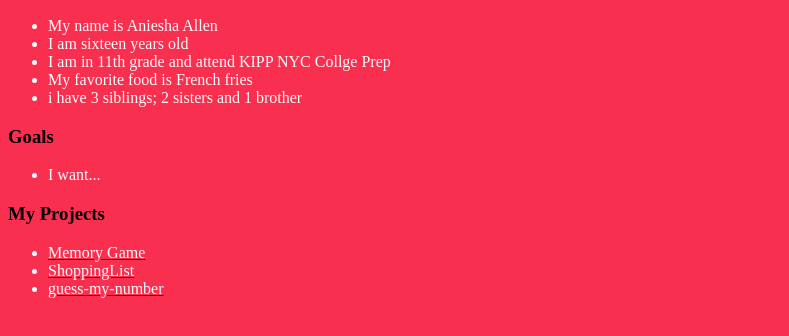
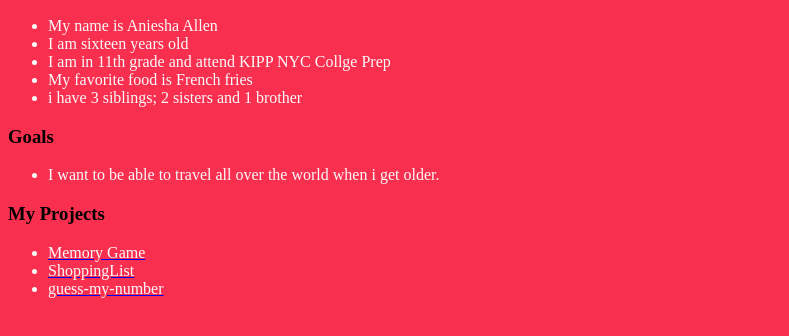
Before and after one commit to anieshaa/anieshaa.github.io, a plain HTML site: page index.html in a window 1280 px wide. Shown: the part 110-446 px from the top of the page, without its empty margins (0-789 px from the left). Drawn offline with Linux system fonts and the light colour scheme.

Commit message:
Update index.html

```diff
--- a/index.html
+++ b/index.html
@@ -16,7 +16,7 @@
     </ul>
     <h3>Goals</h3>
     <ul>
-      <li>I want...</li>
+      <li>I want to be able to travel all over the world when i get older.</li>
     </ul>
     <h3>My Projects</h3>
     <ul>
```
